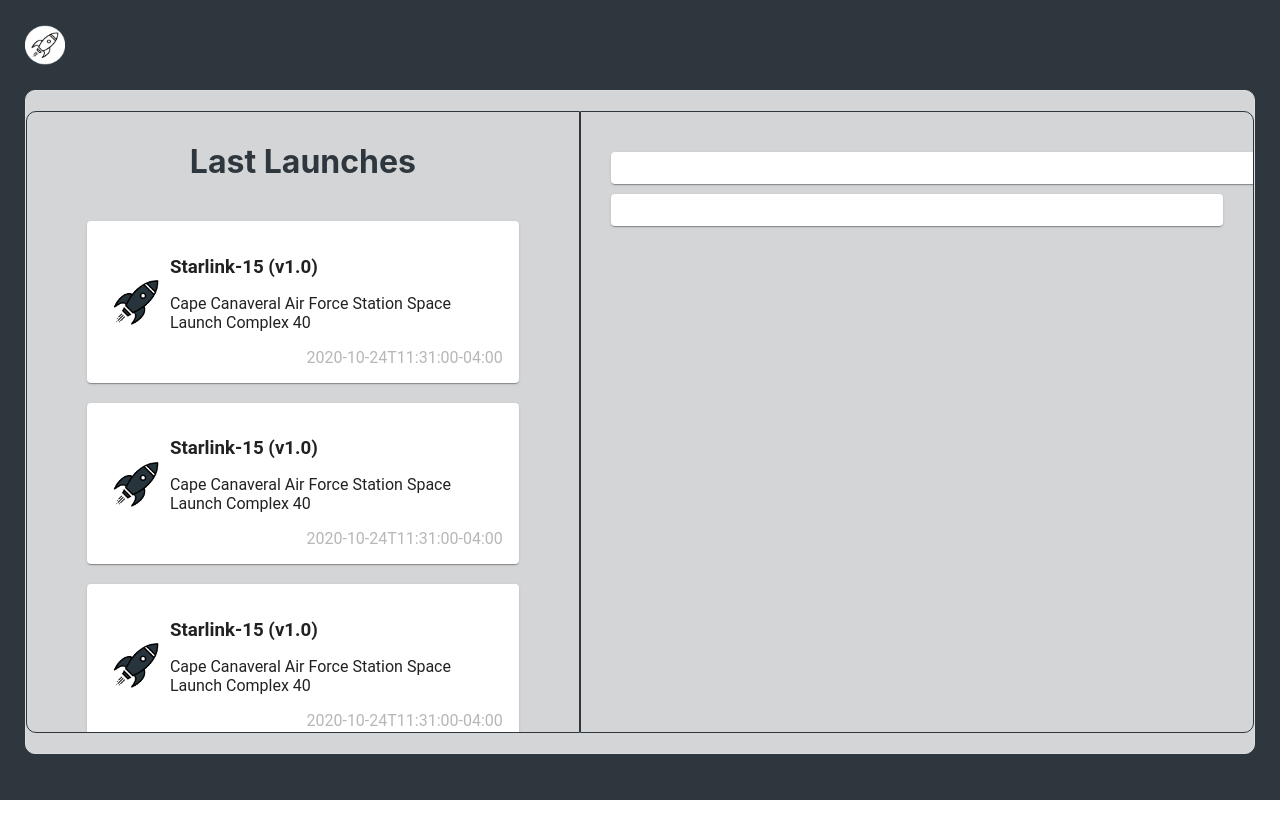
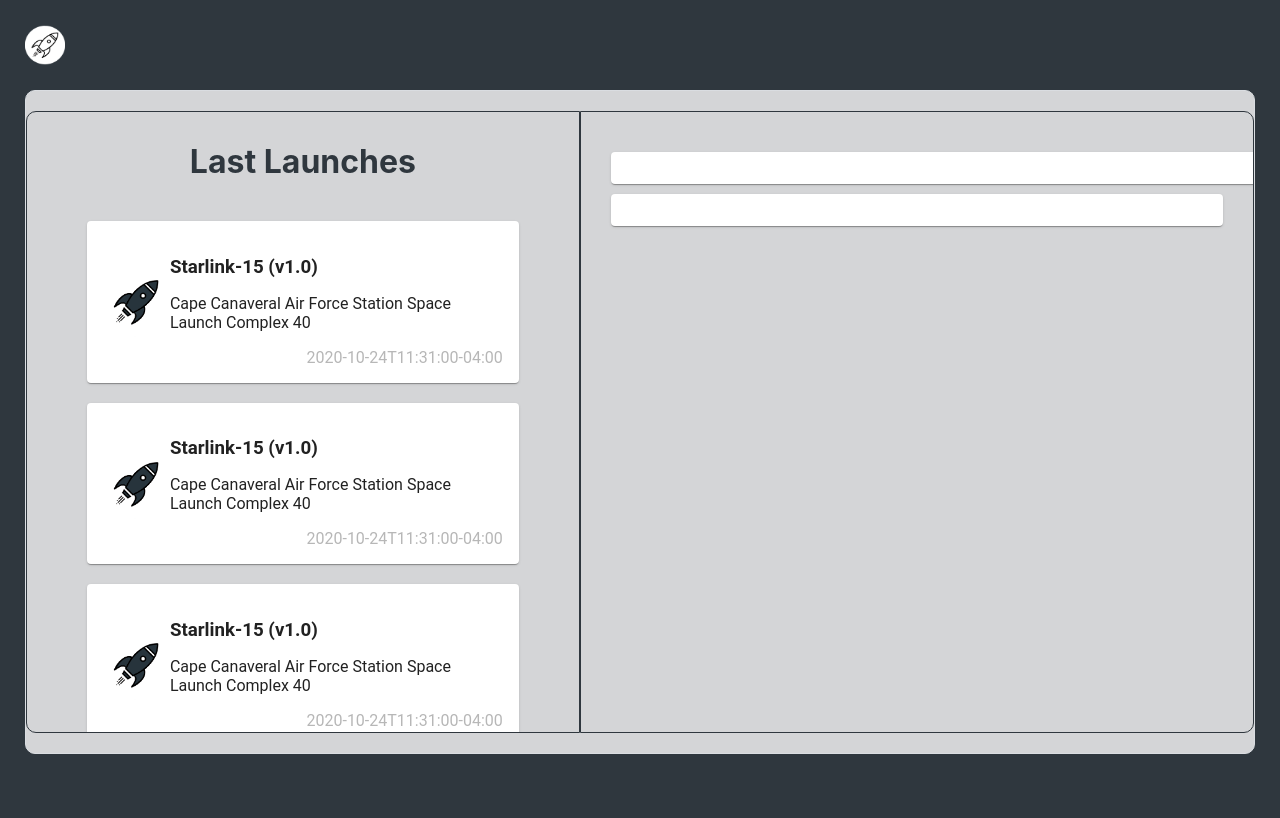
Before and after one commit to 99minutos/99minutos-frontend-interview-test, a React (Create React App) app: page / in a window 1280 px wide. Built offline with nearby package versions, Linux system fonts and the light colour scheme.

Commit message:
fix height

```diff
--- a/src/pages/home/HomeScreen.tsx
+++ b/src/pages/home/HomeScreen.tsx
@@ -21,7 +21,8 @@ export const HomeScreen = () => {
 }
 
 const HomeWrapper = styled.div`
-    height: 100vh;
+    height: auto;
+    padding-bottom: 5%;
     background-color: #2f373e;
     color: #fff;
     padding-left: 25px;
```
